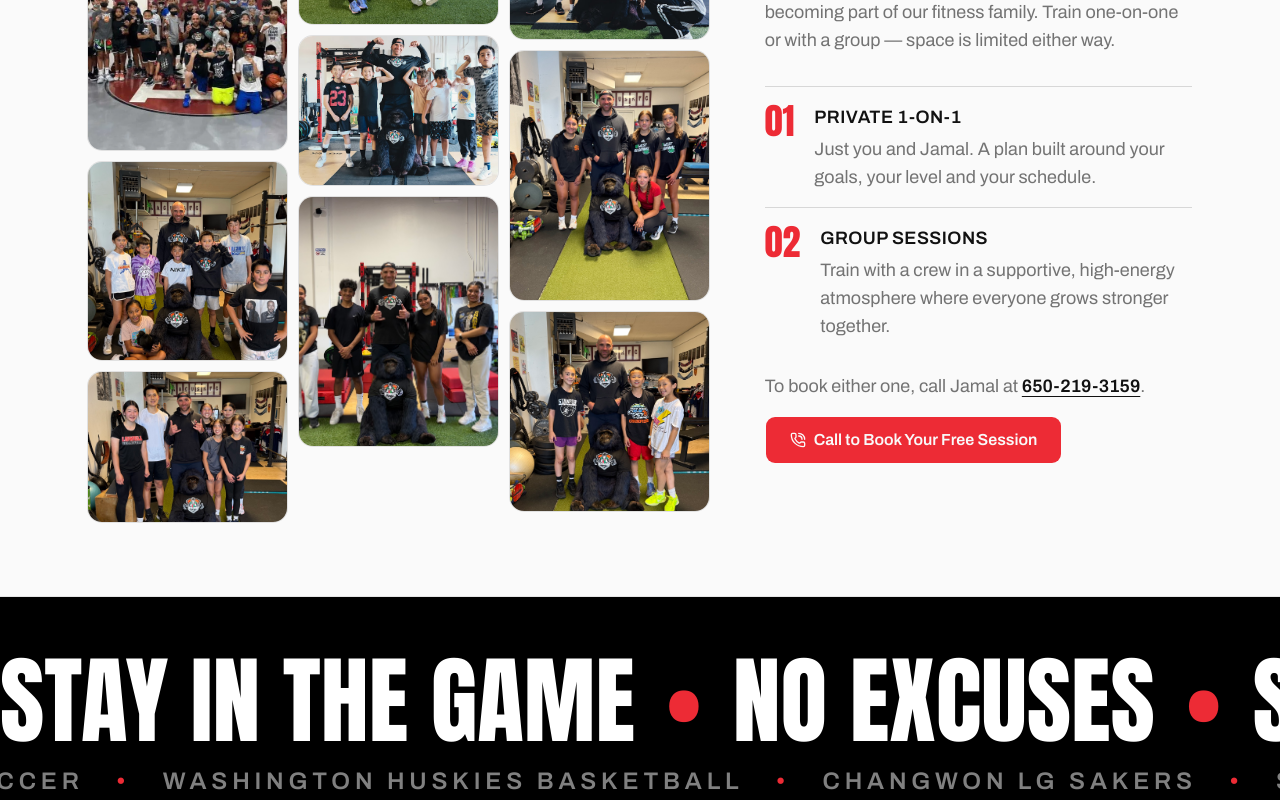
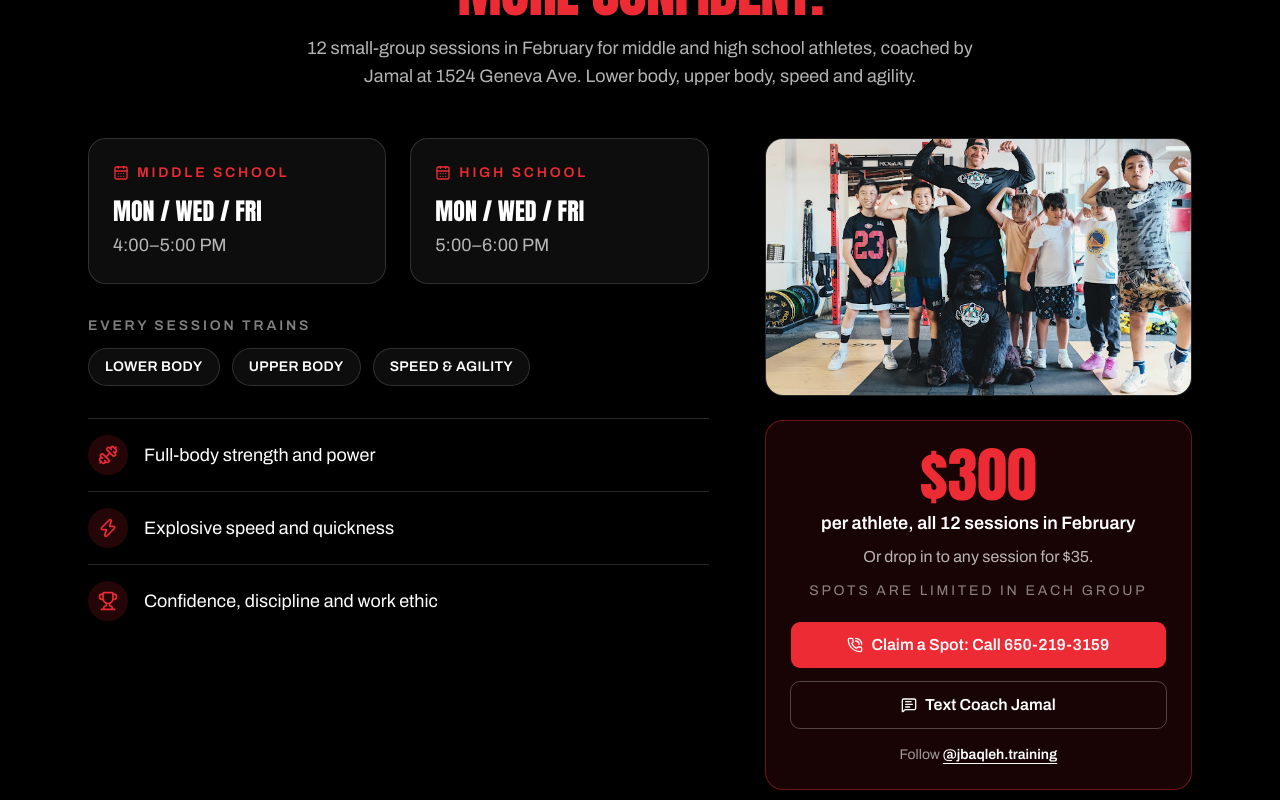
Before and after one commit to arihantchoudhary/jbtraining, a Next.js app in the folder apps/web/: page / in a window 1280 px wide. Shown: the part 1520-2320 px from the top of the page. Built offline with nearby package versions, Linux system fonts and the light colour scheme; no server answers.

Commit message:
feat: add February 2027 youth group training special section

```diff
--- a/apps/web/src/app/page.tsx
+++ b/apps/web/src/app/page.tsx
@@ -1,5 +1,6 @@
 import { SiteNav } from "@/components/site/nav";
 import { Hero } from "@/components/site/hero";
+import { FebruarySpecial } from "@/components/site/february-special";
 import { KineticBand } from "@/components/site/kinetic-band";
 import { About } from "@/components/site/about";
 import { GroupTraining } from "@/components/site/group-training";
@@ -17,6 +18,7 @@ export default function Home() {
       <SiteNav />
       <main className="flex-1">
         <Hero />
+        <FebruarySpecial />
         <GroupTraining />
         <KineticBand />
         <InstagramFollow />
--- /dev/null
+++ b/apps/web/src/components/site/february-special.tsx
@@ -0,0 +1,177 @@
+import Image from "next/image";
+import {
+  CalendarDays,
+  Dumbbell,
+  MessageSquareText,
+  PhoneCall,
+  Trophy,
+  Zap,
+} from "lucide-react";
+import { Button } from "@/components/ui/button";
+import { Reveal } from "@/components/site/reveal";
+import {
+  ADDRESS_LINE_1,
+  INSTAGRAM_HANDLE,
+  INSTAGRAM_URL,
+  PHONE_NUMBER,
+  PHONE_TEL_HREF,
+} from "@/lib/site-content";
+
+const SMS_HREF = "sms:+16502193159";
+
+const GROUPS = [
+  { name: "Middle School", time: "Mon / Wed / Fri", hours: "4:00\u20135:00 PM" },
+  { name: "High School", time: "Mon / Wed / Fri", hours: "5:00\u20136:00 PM" },
+] as const;
+
+const TRAINING = ["Lower Body", "Upper Body", "Speed & Agility"] as const;
+
+const GAINS = [
+  { icon: Dumbbell, text: "Full-body strength and power" },
+  { icon: Zap, text: "Explosive speed and quickness" },
+  { icon: Trophy, text: "Confidence, discipline and work ethic" },
+] as const;
+
+export function FebruarySpecial() {
+  return (
+    <section id="february-special" className="overflow-hidden bg-black text-white">
+      <div className="mx-auto max-w-6xl px-6 py-20 sm:py-24">
+        <Reveal className="flex justify-center">
+          <span className="inline-flex items-center gap-2 rounded-full border border-primary/50 bg-primary/10 px-4 py-1.5 text-sm font-semibold tracking-[0.2em] text-primary uppercase">
+            February 2027 Special
+          </span>
+        </Reveal>
+        <h2
+          data-split="scroll"
+          className="mt-6 text-center font-display text-4xl leading-[0.95] tracking-tight uppercase sm:text-6xl"
+        >
+          Stronger. Faster.
+          <br />
+          <span className="text-primary">More confident.</span>
+        </h2>
+        <Reveal className="mt-4 flex justify-center">
+          <p className="max-w-2xl text-center text-lg text-white/70">
+            12 small-group sessions in February for middle and high school
+            athletes, coached by Jamal at {ADDRESS_LINE_1}. Lower body, upper
+            body, speed and agility.
+          </p>
+        </Reveal>
+
+        <div className="mt-12 grid gap-10 lg:grid-cols-12 lg:gap-14">
+          <div className="lg:col-span-7">
+            <div className="grid gap-6 sm:grid-cols-2">
+              {GROUPS.map(({ name, time, hours }, i) => (
+                <Reveal
+                  key={name}
+                  delay={i * 120}
+                  className="rounded-2xl border border-white/15 bg-white/5 p-6"
+                >
+                  <p className="flex items-center gap-2 text-sm font-semibold tracking-[0.2em] text-primary uppercase">
+                    <CalendarDays className="size-4" />
+                    {name}
+                  </p>
+                  <p className="mt-3 font-display text-2xl uppercase">{time}</p>
+                  <p className="mt-1 text-lg text-white/70">{hours}</p>
+                </Reveal>
+              ))}
+            </div>
+            <Reveal delay={240} className="mt-8">
+              <p className="text-sm font-semibold tracking-[0.2em] text-white/50 uppercase">
+                Every session trains
+              </p>
+              <ul className="mt-3 flex flex-wrap gap-3">
+                {TRAINING.map((item) => (
+                  <li
+                    key={item}
+                    className="rounded-full border border-white/15 bg-white/5 px-4 py-2 text-sm font-semibold tracking-wide uppercase"
+                  >
+                    {item}
+                  </li>
+                ))}
+              </ul>
+            </Reveal>
+            <ul className="mt-8 space-y-4">
+              {GAINS.map(({ icon: Icon, text }, i) => (
+                <Reveal
+                  as="li"
+                  key={text}
+                  delay={320 + i * 120}
+                  className="flex items-center gap-4 border-t border-white/15 pt-4"
+                >
+                  <span className="flex size-10 shrink-0 items-center justify-center rounded-full bg-primary/15 text-primary">
+                    <Icon className="size-5" />
+                  </span>
+                  <p className="text-lg">{text}</p>
+                </Reveal>
+              ))}
+            </ul>
+          </div>
+          <div className="lg:col-span-5">
+            <div className="lg:sticky lg:top-28">
+              <Reveal className="overflow-hidden rounded-2xl border border-white/15">
+                <Image
+                  src="/images/gallery/kids-flex.jpg"
+                  alt="Young athletes training at JB Training"
+                  width={1200}
+                  height={800}
+                  className="h-56 w-full object-cover sm:h-64"
+                />
+              </Reveal>
+              <Reveal
+                delay={160}
+                className="mt-6 rounded-2xl border border-primary/40 bg-primary/10 p-6 text-center"
+              >
+                <p className="font-display text-6xl text-primary">$300</p>
+                <p className="mt-1 text-lg font-semibold">
+                  per athlete, all 12 sessions in February
+                </p>
+                <p className="mt-2 text-white/70">
+                  Or drop in to any session for $35.
+                </p>
+                <p className="mt-3 text-sm tracking-[0.2em] text-white/50 uppercase">
+                  Spots are limited in each group
+                </p>
+                <div className="mt-5 flex flex-col gap-3">
+                  <Button
+                    size="lg"
+                    className="w-full"
+                    nativeButton={false}
+                    render={
+                      <a href={PHONE_TEL_HREF}>
+                        <PhoneCall className="size-4" />
+                        Claim a Spot: Call {PHONE_NUMBER}
+                      </a>
+                    }
+                  />
+                  <Button
+                    size="lg"
+                    variant="outline"
+                    className="w-full border-white/25 bg-transparent text-white hover:bg-white/10 hover:text-white"
+                    nativeButton={false}
+                    render={
+                      <a href={SMS_HREF}>
+                        <MessageSquareText className="size-4" />
+                        Text Coach Jamal
+                      </a>
+                    }
+                  />
+                </div>
+                <p className="mt-4 text-sm text-white/60">
+                  Follow{" "}
+                  <a
+                    href={INSTAGRAM_URL}
+                    target="_blank"
+                    rel="noreferrer"
+                    className="font-semibold text-white underline underline-offset-4"
+                  >
+                    {INSTAGRAM_HANDLE}
+                  </a>
+                </p>
+              </Reveal>
+            </div>
+          </div>
+        </div>
+      </div>
+    </section>
+  );
+}
--- a/apps/web/src/components/site/nav.tsx
+++ b/apps/web/src/components/site/nav.tsx
@@ -12,6 +12,9 @@ export function SiteNav() {
           <span className="text-base font-bold tracking-tight whitespace-nowrap sm:text-lg">JB Training</span>
         </Link>
         <nav className="flex items-center gap-3 sm:gap-6">
+          <Link href="/#february-special" className="inline-flex min-h-11 items-center text-sm font-semibold text-primary hover:underline">
+            Feb Special
+          </Link>
           <Link href="/bio" className="inline-flex min-h-11 items-center text-sm font-medium hover:underline">
             Bio
           </Link>
```
